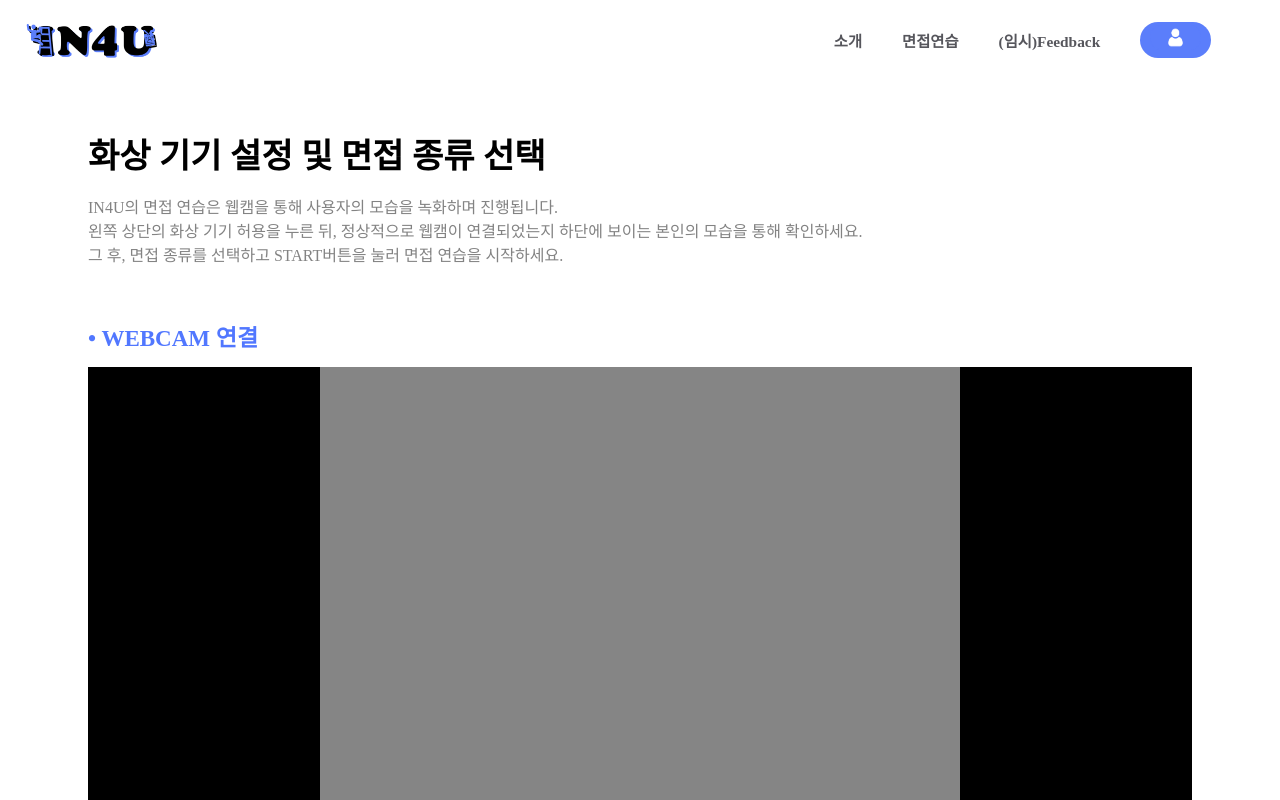
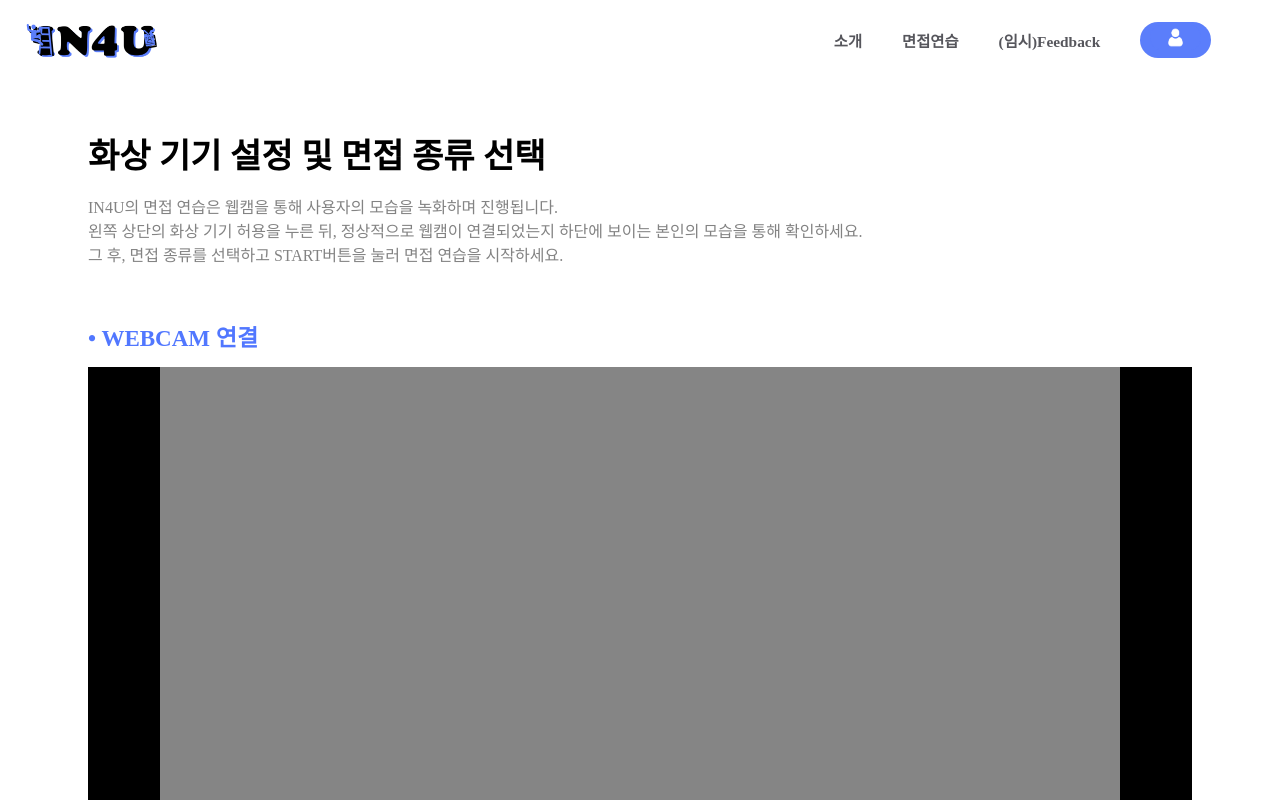
Before and after one commit to kookmin-sw/capstone-2022-15, a React (Create React App) app in the folder src/front/: page /preinterview in a window 1280 px wide. Shown: the top 800 px of the page. Built offline with nearby package versions, Linux system fonts and the light colour scheme; no server answers.

Commit message:
modify cam width

```diff
--- a/src/front/src/pages/PreInterviewPage/PreInterview.css
+++ b/src/front/src/pages/PreInterviewPage/PreInterview.css
@@ -112,7 +112,7 @@
 
 .cam-show {
     position: relative;
-    width: 640px;
+    /* width: 640px; */
     height: 480px;
     /* margin-right: 80px; */
     /* padding-right: 80px; */
```
